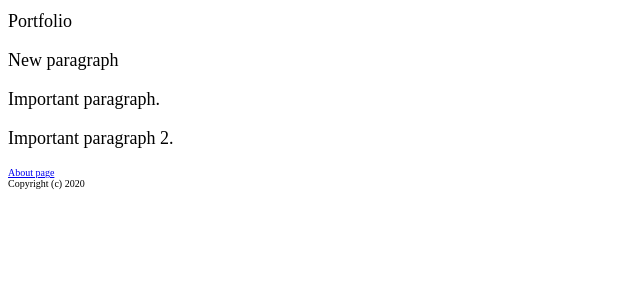
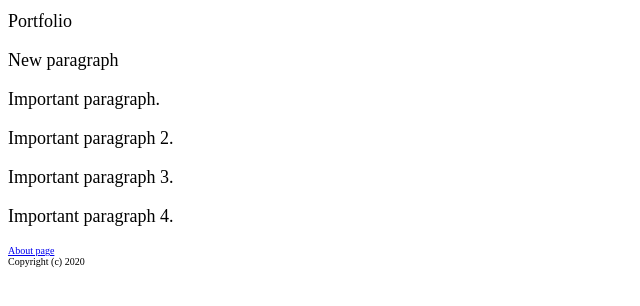
Before and after one commit to i0709/git-github-test, a plain HTML site: page index.html in a window 1280 px wide. Shown: the part 108-414 px from the top of the page, without its empty margins (0-640 px from the left). Drawn offline with Linux system fonts and the light colour scheme.

Commit message:
Two more important paragraphs. Fixes #2

```diff
--- a/index.html
+++ b/index.html
@@ -12,6 +12,8 @@
     <p>New paragraph</p>
     <p>Important paragraph.</p>
     <p>Important paragraph 2.</p>
+    <p>Important paragraph 3.</p>
+    <p>Important paragraph 4.</p>
     <a href="about.html">About page</a>
     <footer>Copyright (c) 2020</footer>
 </body>
```
